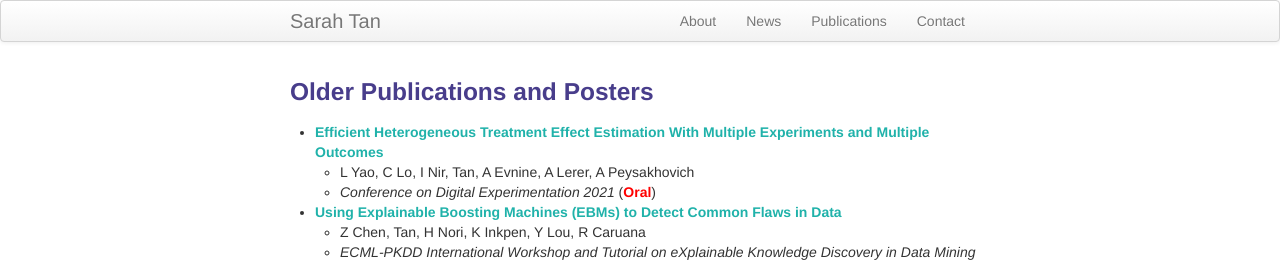
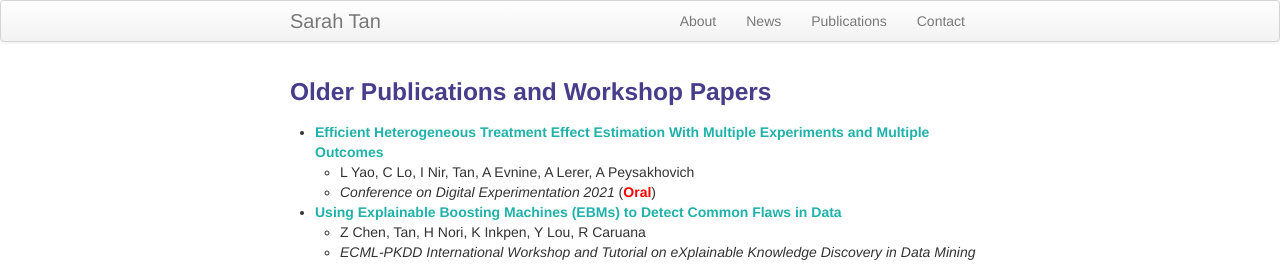
Before and after one commit to shftan/shftan.github.io, a Jekyll site: the page built from olderpublications.md, in a window 1280 px wide. Shown: the top 264 px of the page. Built offline with Jekyll 4.4.1, drawn with Linux system fonts in a browser that asks for light colours.

Commit message:
Update olderpublications.md

```diff
--- a/olderpublications.md
+++ b/olderpublications.md
@@ -5,7 +5,7 @@ description: Research Scientist, Responsible AI
 keywords: Sarah Tan, Cornell, Statistics, interpretability, causal inference
 ---
 
-<div class="row-fluid"><h3>Older Publications and Posters</h3>
+<div class="row-fluid"><h3>Older Publications and Workshop Papers</h3>
 </div>
 - <a class="paper" href="https://arxiv.org/abs/2206.04907">Efficient Heterogeneous Treatment Effect Estimation With Multiple Experiments and Multiple Outcomes</a>
    - L Yao, C Lo, I Nir, Tan, A Evnine, A Lerer, A Peysakhovich
```
